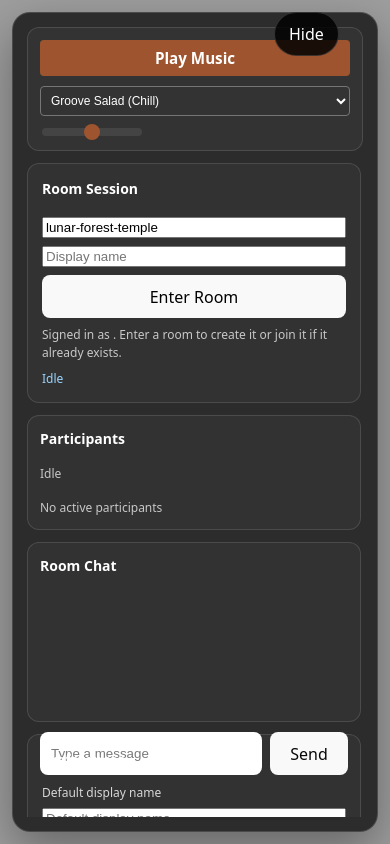
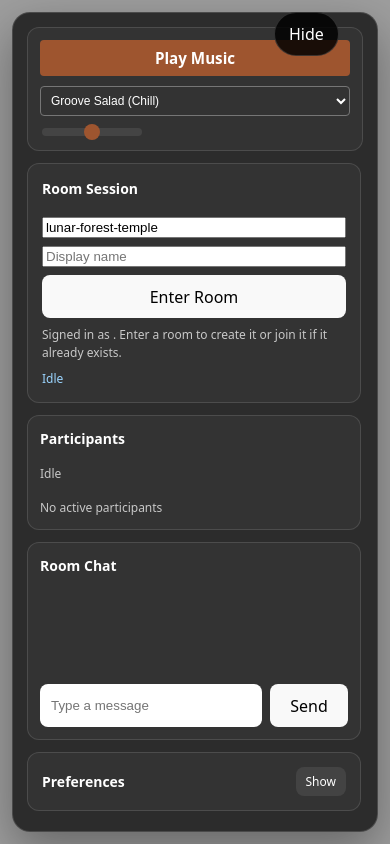
Before and after one commit to 3Dean/mediaroom-multi, a website built with Vite: page index.html in a window 390 px wide. Built offline with nearby package versions, Linux system fonts and the light colour scheme; animation ran at ten frames a second; what aws-amplify would draw is missing.

Commit message:
Improve mobile sidebar layout for chat and preferences

```diff
--- a/src/style.css
+++ b/src/style.css
@@ -202,6 +202,29 @@ button:focus-visible {
   padding: 14px;
 }
 
+.preferences-header {
+  display: flex;
+  align-items: center;
+  justify-content: space-between;
+  gap: 8px;
+}
+
+.preferences-toggle {
+  padding: 6px 10px;
+  font-size: 12px;
+  background: rgba(255, 255, 255, 0.08);
+  color: #fff;
+}
+
+.preferences-content {
+  display: grid;
+  gap: 10px;
+}
+
+#preferences-panel.is-collapsed .preferences-content {
+  display: none;
+}
+
 .preferences-field {
   display: grid;
   gap: 6px;
@@ -322,6 +345,16 @@ button:focus-visible {
   }
 
   #chat-panel {
-    min-height: 180px;
+    flex: 0 0 auto;
+    min-height: 148px;
+  }
+
+  #chat-panel > div:nth-child(2) {
+    min-height: 92px !important;
+    max-height: 120px !important;
+  }
+
+  .preferences-toggle {
+    padding: 5px 9px;
   }
 }
--- a/src/ui/preferencesPanel.ts
+++ b/src/ui/preferencesPanel.ts
@@ -43,6 +43,9 @@ export class PreferencesPanel {
   private readonly backgroundSelect: HTMLSelectElement;
   private readonly avatarSelect: HTMLSelectElement;
   private readonly noteLabel: HTMLDivElement;
+  private readonly content: HTMLDivElement;
+  private readonly toggleButton: HTMLButtonElement;
+  private collapsed = false;
   private readonly onSave: (preferences: UserPreferences) => void;
   private readonly onReset: () => UserPreferences;
 
@@ -53,12 +56,23 @@ export class PreferencesPanel {
     this.container.id = 'preferences-panel';
     this.container.className = 'musicspace-panel';
 
+    const header = document.createElement('div');
+    header.className = 'preferences-header';
+
     const title = document.createElement('div');
     title.textContent = 'Preferences';
     title.style.color = '#fff';
     title.style.fontWeight = '700';
     title.style.fontSize = '14px';
-    title.style.marginBottom = '6px';
+
+    this.toggleButton = document.createElement('button');
+    this.toggleButton.type = 'button';
+    this.toggleButton.className = 'preferences-toggle';
+    this.toggleButton.addEventListener('click', () => {
+      this.setCollapsed(!this.collapsed);
+    });
+
+    header.append(title, this.toggleButton);
 
     const form = document.createElement('form');
     form.style.display = 'grid';
@@ -147,12 +161,24 @@ export class PreferencesPanel {
       this.noteLabel.textContent = 'Preferences saved locally.';
     });
 
-    this.container.append(title, form, this.noteLabel);
+    this.content = document.createElement('div');
+    this.content.className = 'preferences-content';
+    this.content.append(form, this.noteLabel);
+
+    this.container.append(header, this.content);
     this.setValues(options.initialPreferences);
+    this.setCollapsed(window.matchMedia('(max-width: 768px), (pointer: coarse)').matches);
   }
 
   mount(parent: HTMLElement = document.body): void {
     parent.appendChild(this.container);
+  }
+
+  private setCollapsed(collapsed: boolean): void {
+    this.collapsed = collapsed;
+    this.container.classList.toggle('is-collapsed', collapsed);
+    this.toggleButton.textContent = collapsed ? 'Show' : 'Hide';
+    this.toggleButton.setAttribute('aria-expanded', String(!collapsed));
   }
 
   setValues(preferences: UserPreferences): void {
```
